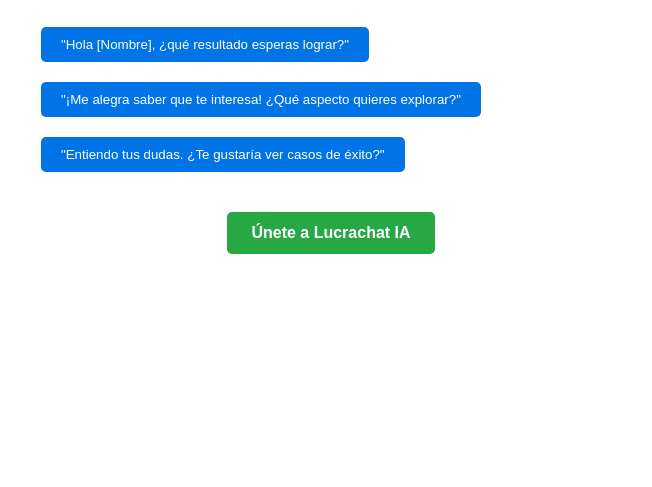
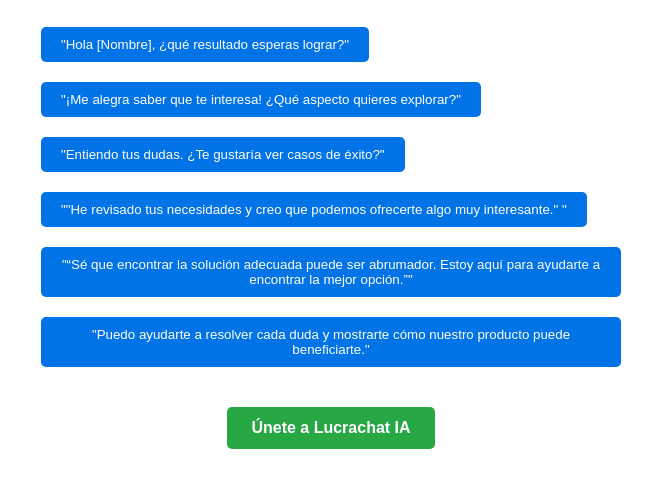
Before and after one commit to BaiMedi/ContactoUno, a plain HTML site: page index.html in a window 1280 px wide. Shown: the part 121-608 px from the top of the page, without its empty margins (309-961 px from the left). Drawn offline with Linux system fonts and the light colour scheme.

Commit message:
Update index.html

```diff
--- a/index.html
+++ b/index.html
@@ -22,9 +22,11 @@
     <button onclick="respuestaCliente('indeciso')">"Hola [Nombre], ¿qué resultado esperas lograr?"</button>
     <button onclick="respuestaCliente('interesado')">"¡Me alegra saber que te interesa! ¿Qué aspecto quieres explorar?"</button>
     <button onclick="respuestaCliente('desconfiado')">"Entiendo tus dudas. ¿Te gustaría ver casos de éxito?"</button>
-</div>
-
-<div id="feedback" class="feedback"></div>
+    <button onclick="respuestaCliente('indeciso')">""He revisado tus necesidades y creo que podemos ofrecerte algo muy interesante."
+"</button>
+    <button onclick="respuestaCliente('interesado')">"“Sé que encontrar la solución adecuada puede ser abrumador. Estoy aquí para ayudarte a encontrar la mejor opción.”"</button>
+    <button onclick="respuestaCliente('desconfiado')">"Puedo ayudarte a resolver cada duda y mostrarte cómo nuestro producto puede beneficiarte."</button>
+    <div id="feedback" class="feedback"></div>
 
 <div class="cta">
     <a href="https://klicana.work/YZmsH3" target="_blank">Únete a Lucrachat IA</a>
```
